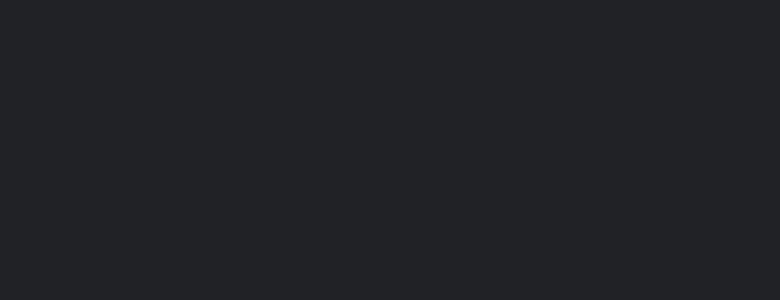
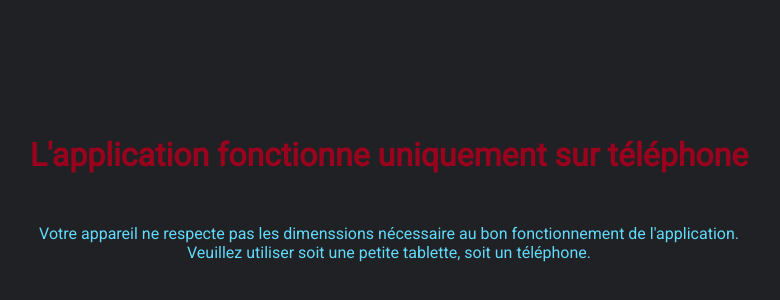
Before and after one commit to Salim-camara/box-memory, a React (Create React App) app in the folder front-end/: page /width in a window 1280 px wide. Shown: the part 132-432 px from the top of the page, without its empty margins (251-1031 px from the left). Built offline with nearby package versions, Linux system fonts and the light colour scheme.

Commit message:
Ajout de la page d'erreur taille de l'ecran

```diff
--- a/front-end/src/App.js
+++ b/front-end/src/App.js
@@ -11,6 +11,7 @@ import Tags from "./HOME/Components/tags";
 import Week from "./HOME/Pages/week";
 import WeekList from "./HOME/Pages/weekList";
 import ErrorAuth from "./HOME/Components/errorAuth";
+import ErrorWidth from "./HOME/Components/errorWidth";
 
 function App() {
   return (
@@ -25,6 +26,7 @@ function App() {
         <Route path="/week" exact component={ Week } />
         <Route path="/weeks" exact component={ WeekList } />
         <Route path="/error" exact component={ ErrorAuth } />
+        <Route path="/width" exact component={ ErrorWidth } />
       </Switch>
     </BrowserRouter>
 
--- /dev/null
+++ b/front-end/src/HOME/Components/errorWidth.js
@@ -0,0 +1,16 @@
+import React from "react";
+
+
+
+const ErrorWidth = () => {
+
+    return(
+        <div className="error__auth">
+            <h1 className="error__auth--title">L'application fonctionne uniquement sur téléphone</h1>
+            <p className="error__auth--text">Votre appareil ne respecte pas les dimenssions nécessaire au bon fonctionnement de l'application. <br />Veuillez utiliser soit une petite tablette, soit un téléphone.</p>
+
+        </div>
+    )
+}
+
+export default ErrorWidth;
--- a/front-end/src/HOME/Pages/accueil.js
+++ b/front-end/src/HOME/Pages/accueil.js
@@ -29,6 +29,11 @@ const Accueil = () => {
     const token = localStorage.getItem('token');
 
     useEffect(() => {
+
+        // controle width
+        if(window.innerWidth > 1600) {
+            historique.push('/width');
+        }
 
         // test de l'existance du souvenir
         axios.get(`${config.url}/extras_check`, {
@@ -62,6 +67,8 @@ const Accueil = () => {
             .catch((err) => historique.push('/error'));
 
     }, []);
+
+    window.screen.orientation.lock("portrait-primary");
 
 
     // test de l'existance du souvenir
--- a/front-end/src/HOME/Pages/week.js
+++ b/front-end/src/HOME/Pages/week.js
@@ -24,6 +24,11 @@ const Week = () => {
     }
 
     useEffect(() => {
+
+        // controle width
+        if(window.innerWidth > 600) {
+            historique.push('/width');
+        }
 
         const urlWeekNum = document.location.hash.slice(1);
         setWeekNum(urlWeekNum);
--- a/front-end/src/HOME/Pages/weekList.js
+++ b/front-end/src/HOME/Pages/weekList.js
@@ -20,6 +20,11 @@ const WeekList = () => {
     const token = localStorage.getItem('token');
 
     useEffect(() => {
+
+        // controle width
+        if(window.innerWidth > 600) {
+            historique.push('/width');
+        }
 
         axios.get(`${config.url}/memories_weeks`, {
             headers: {
--- a/front-end/src/LOGIN/Pages/connexion.js
+++ b/front-end/src/LOGIN/Pages/connexion.js
@@ -17,6 +17,11 @@ const Connexion = () => {
 
     useEffect(() => {
         localStorage.clear();
+
+        // controle width
+        if(window.innerWidth > 600) {
+            historique.push('/width');
+        }
     },[])
 
     const handleSubmit = (e) => {
--- a/front-end/src/LOGIN/Pages/inscription.js
+++ b/front-end/src/LOGIN/Pages/inscription.js
@@ -16,6 +16,11 @@ const Inscription = () => {
 
     useEffect(() => {
         localStorage.clear();
+
+        // controle width
+        if(window.innerWidth > 600) {
+            historique.push('/width');
+        }
     }, [])
 
     const handleSubmit = (e) => {
```
